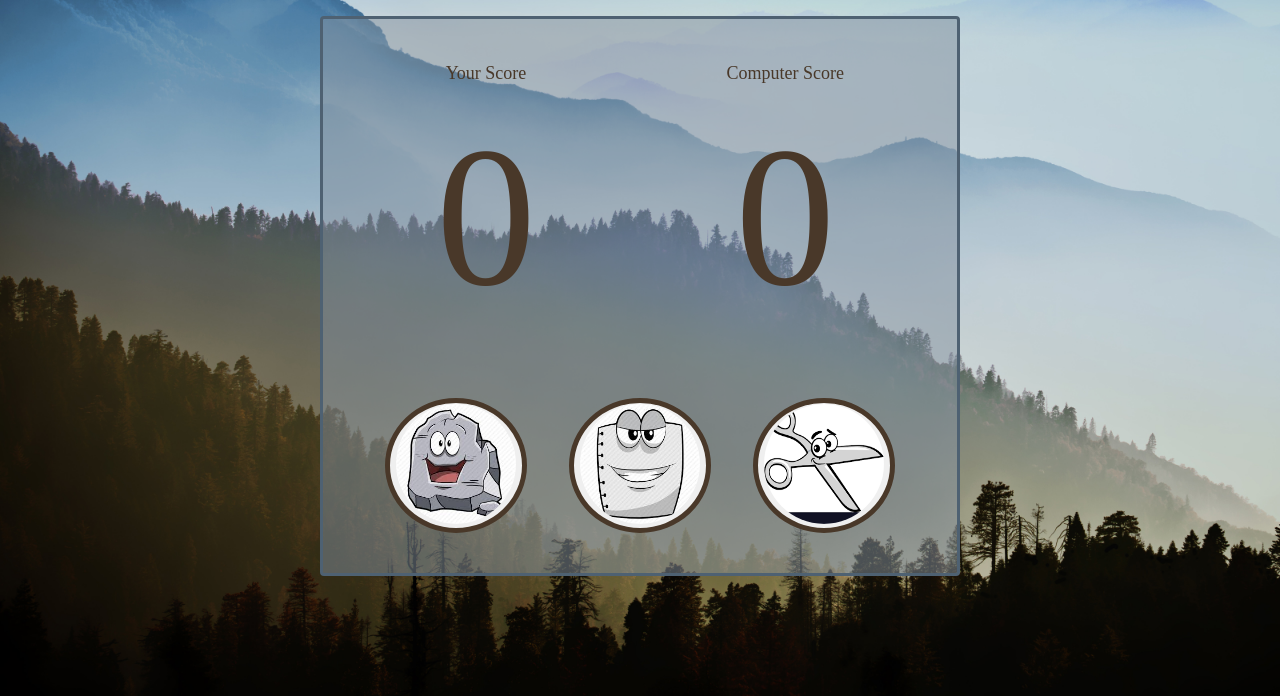
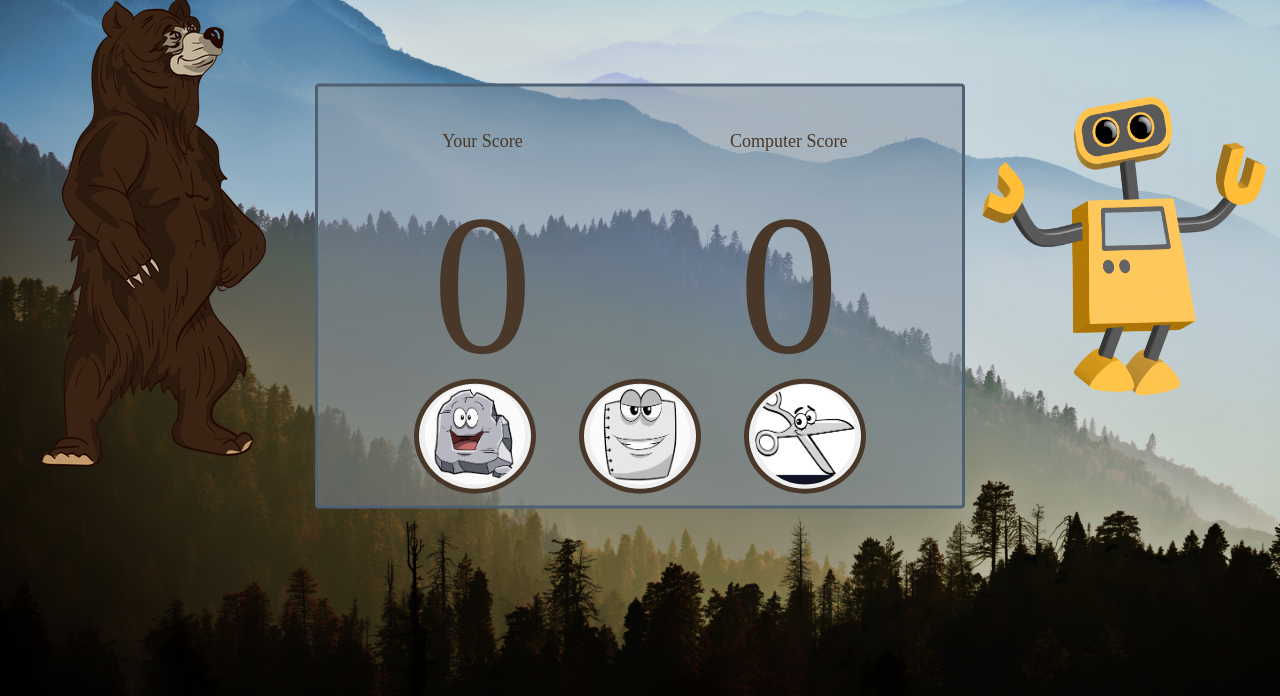
Before and after one commit to Serraphiim/rock_paper_scissors, a plain HTML site: page index.html in a window 1280 px wide. Shown: the part 104-800 px from the top of the page. Drawn offline with Linux system fonts and the light colour scheme.

Commit message:
added some player pictures and fixed sizing for the main box, I need to finish sizing for the main box then I need to add dynamic pictures next.

```diff
--- a/index.html
+++ b/index.html
@@ -8,7 +8,7 @@
       <h1> <span id='result'></span></h1>
     </div>
     <div id='playBox'>
-      <span id='userHand'></span>
+      <img src='./images/bearPicture.png' id='userHand'>
       <div id='scoreBox'>
         <div id='userScoreBox'>
           <p>Your Score</p>
@@ -24,7 +24,7 @@
           <button id='scissorsButton' class='actionButton' type='button'><img class="buttonImages" src="images/scissorsButton.png" alt="Press to select scissors."></button>
         </div>
       </div>
-      <span id='aiHand'></span>
+      <img src='./images/aiPicture.png' id='aiHand'>
     </div>
     <div id='myModal' class='modal'>
       <div class='modalContent'>
--- a/style.css
+++ b/style.css
@@ -34,22 +34,30 @@ h1 {
 }
 
 #playBox {
-  width: 100%;
+  min-width: 1000px;
   height: 100%;
-  border: 1px solid red;
+
 }
 
 #userHand {
-
+  position: absolute;
+  top: 10%;
+  left: -8%;
 }
 
 #aiHand {
-
+  position: absolute;
+  top: 25%;
+  right: 1%;
+  height: 300px;
+  width: 285px;
 }
 
 #scoreBox {
-  width: 50%;
-  height: 70%;
+  min-width: 650px;
+  max-width: 800px;
+  min-height: 425px;
+  max-height: 475px;
   padding: 2%;
   border: 3px solid #4e6172;
   border-radius: 4px;
@@ -100,8 +108,8 @@ h1 {
 }
 
 .buttonImages {
-  height: 120px;
-  width: 120px;
+  height: 100px;
+  width: 100px;
   border-radius: 50%;
 }
 /* The Modal */
```
Also changed, not shown: images/aiPicture.png (added), images/bearPicture.png (added), notes.txt.
